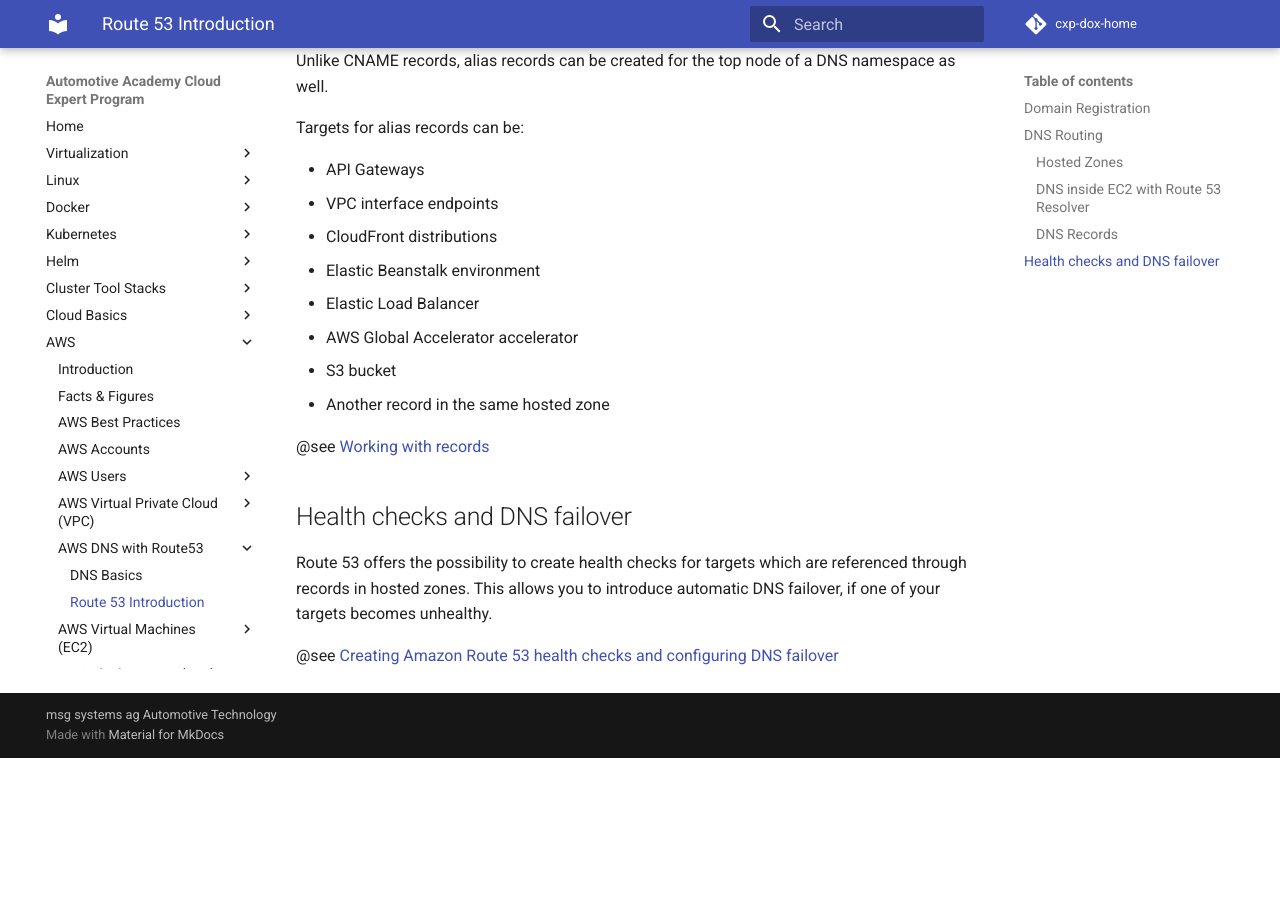
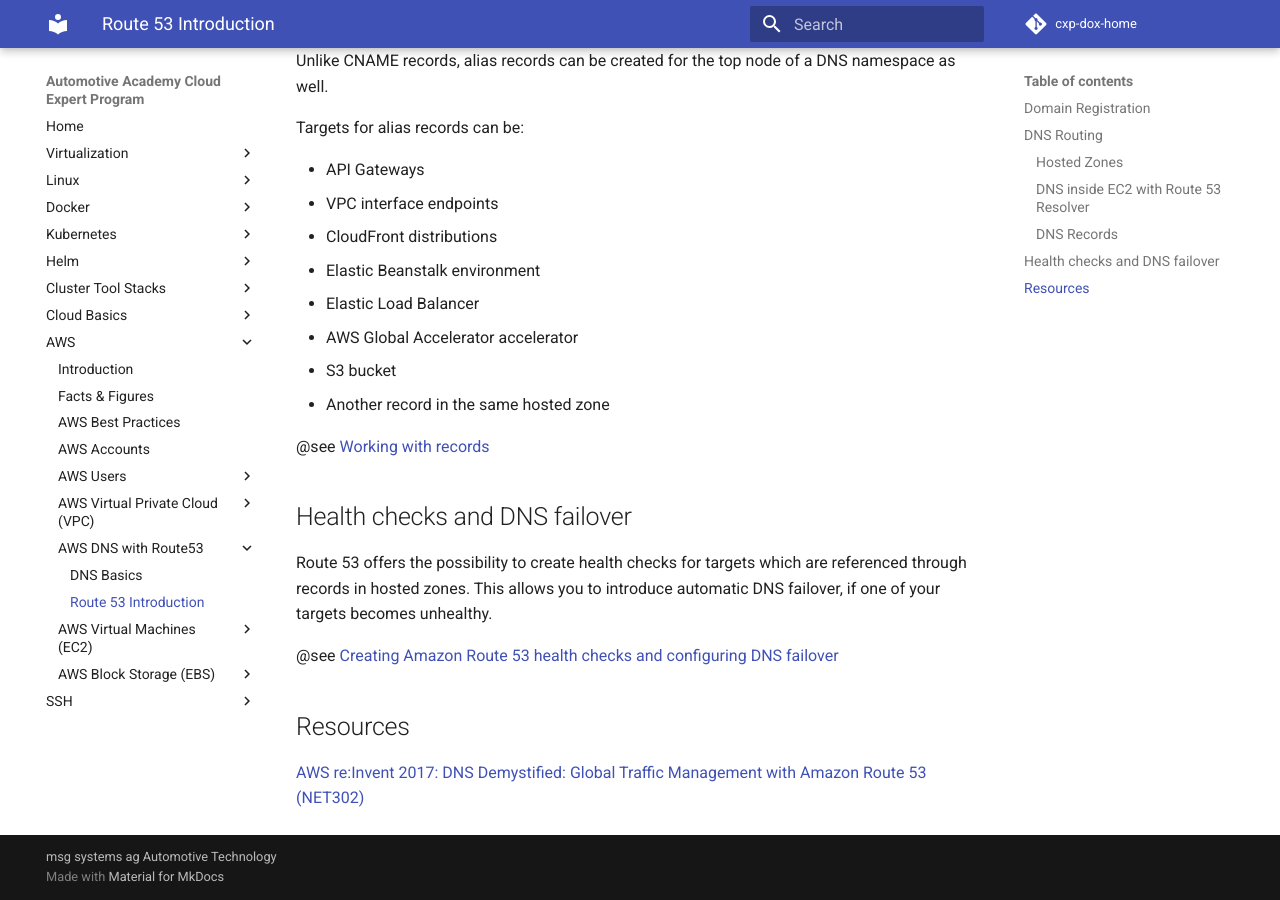
Before and after one commit to msgoat/cxp-dox-home, an MkDocs documentation site: the page built from docs/aws/route53/aws_r53_intro.md, in a window 1280 px wide and 900 px high, scrolled down 2124 px. Built offline with MkDocs 1.6.1 and Material for MkDocs 9.7.7, drawn with Linux system fonts in a browser that asks for light colours; comment, search, counter and statistics services are not loaded; before the commit the page ends 2882 px from its top, so only the background shows below that.

Commit message:
added link to Route53 video

```diff
--- a/docs/aws/route53/aws_r53_intro.md
+++ b/docs/aws/route53/aws_r53_intro.md
@@ -88,3 +88,7 @@ Route 53 offers the possibility to create health checks for targets which are re
 in hosted zones. This allows you to introduce automatic DNS failover, if one of your targets becomes unhealthy.
 
 @see [Creating Amazon Route 53 health checks and configuring DNS failover](https://docs.aws.amazon.com/Route53/latest/DeveloperGuide/dns-failover.html)
+
+## Resources
+
+[AWS re:Invent 2017: DNS Demystified: Global Traffic Management with Amazon Route 53 (NET302)](https://youtu.be/PVBC1gb78r8)
```
